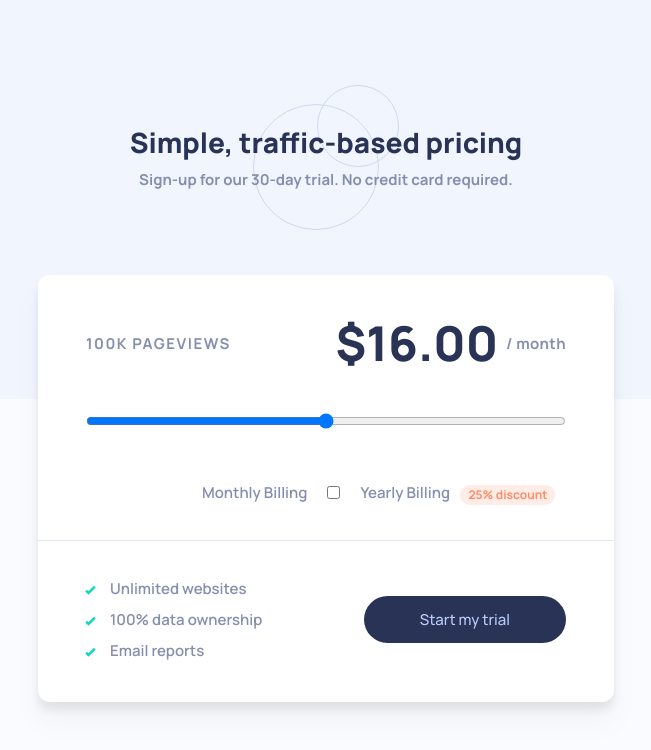
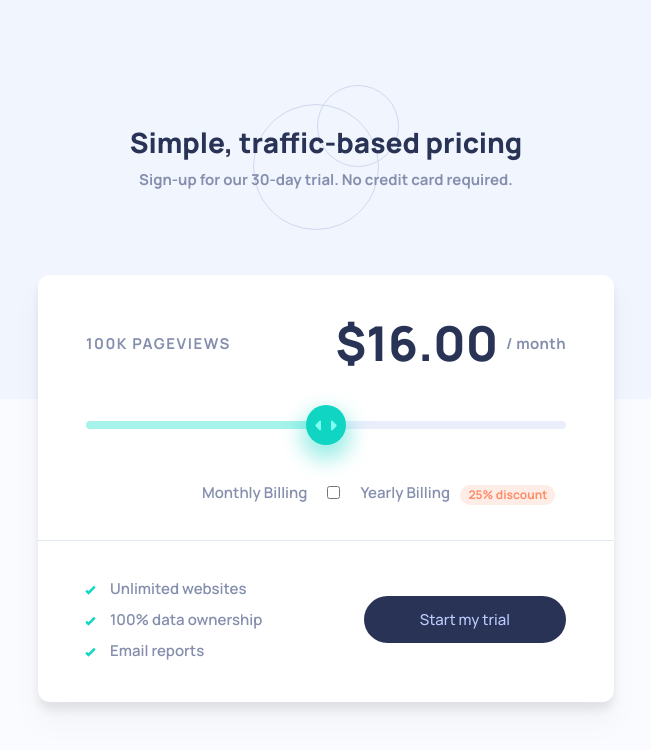
Before and after one commit to arrizkyhp/fm-interactive-pricing-component, a React (Create React App) app: page / in a window 1280 px wide. Shown: the top 750 px of the page, without its empty margins (314-965 px from the left). Built offline with nearby package versions, Linux system fonts and the light colour scheme.

Commit message:
update styling input range

```diff
--- a/src/components/Card.jsx
+++ b/src/components/Card.jsx
@@ -1,6 +1,14 @@
-import React from 'react'
+import React, { useState } from 'react'
 
 function Card() {
+    const [rangeValue, setRangeValue] = useState(50);
+    const inputRangeStyle = {
+        background: `linear-gradient(to right, #a5f3eb 0%, #a5f3eb ${rangeValue}%, #eaeefb ${rangeValue}%, #eaeefb 100%)`,
+    }
+
+    const handleRangeValue = (e) => {
+        setRangeValue(e.target.value);
+    }
   return (
     <section className='bg-white py-11 rounded-xl drop-shadow-xl'>
         <div className="flex justify-between items-center mb-5  px-12">
@@ -10,7 +18,14 @@ function Card() {
                 <p className='text-grayish-blue text-default font-bold tracking-wide'>/ month</p>
             </div>
         </div>
-        <div className="px-12"><input type="range" className='w-full mb-14 cursor-pointer' /></div>
+        <div className="px-12">
+            <input
+                type="range"
+                className='w-full h-2 mb-14 cursor-pointer outline-none appearance-none rounded-full '
+                style={inputRangeStyle}
+                onChange={handleRangeValue}
+            />
+        </div>
         <div className="flex text-default items-center font-semibold  px-12 gap-5 justify-center mb-10 text-grayish-blue">
             <p>Monthly Billing</p>
             <input type="checkbox" className='cursor-pointer' />
--- a/src/index.css
+++ b/src/index.css
@@ -15,3 +15,23 @@ code {
   font-family: source-code-pro, Menlo, Monaco, Consolas, 'Courier New',
     monospace;
 }
+
+input[type=range]::-webkit-slider-thumb {
+  -webkit-appearance: none;
+  width: 40px;
+  height: 40px;
+  background-image: url("assets/images/icon-slider.svg");
+  background-repeat: no-repeat;
+  background-position: center;
+  background-color: #10d5c2;
+  border-radius: 50%;
+  box-shadow: 0px 10px 20px 5px rgba(16, 213, 194, 0.4);
+}
+
+input[type=range]:hover::-webkit-slider-thumb {
+  background-color: #1ae3d0;
+}
+
+input[type=range]:active::-webkit-slider-thumb {
+  background-color: #0e9a8d;
+}
```
